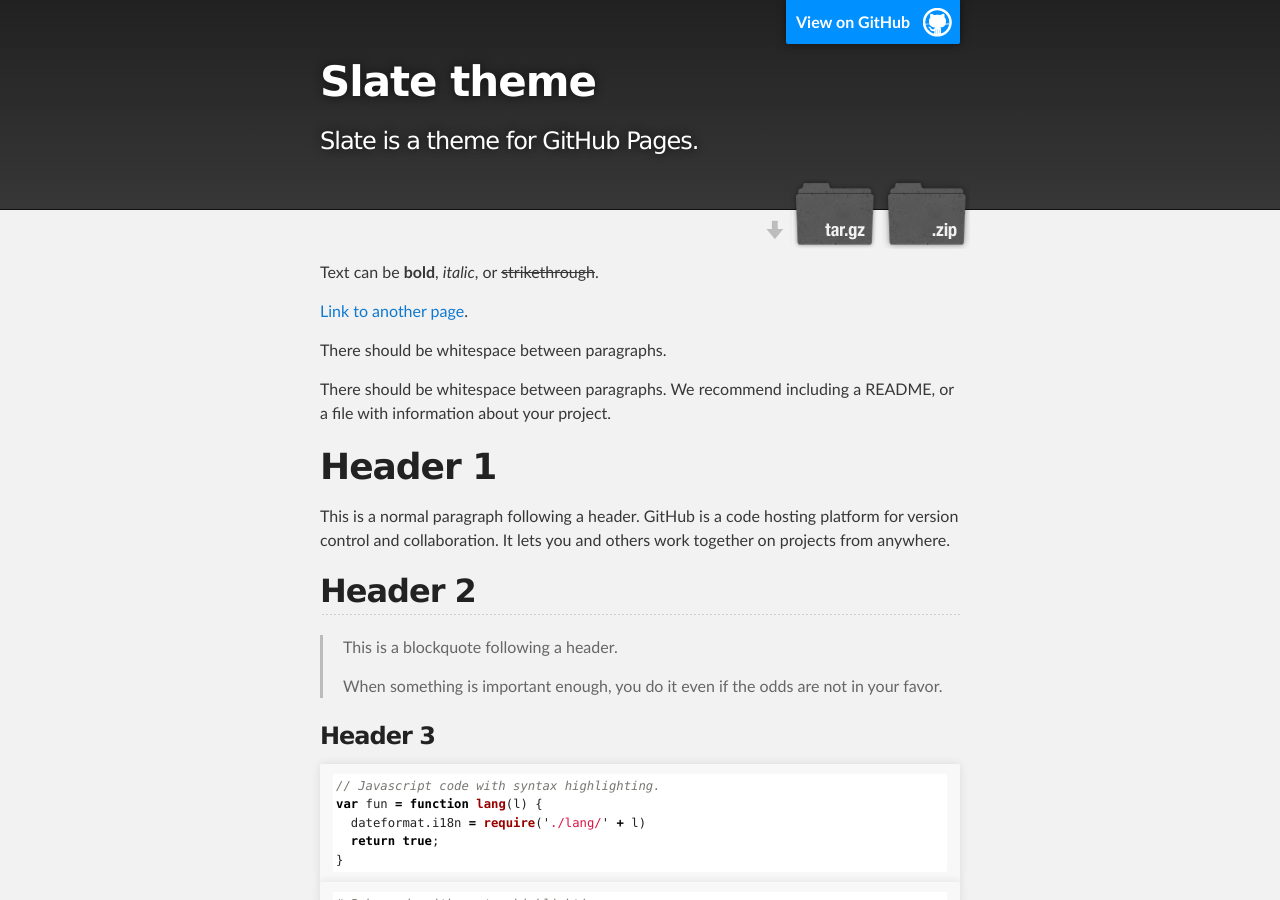
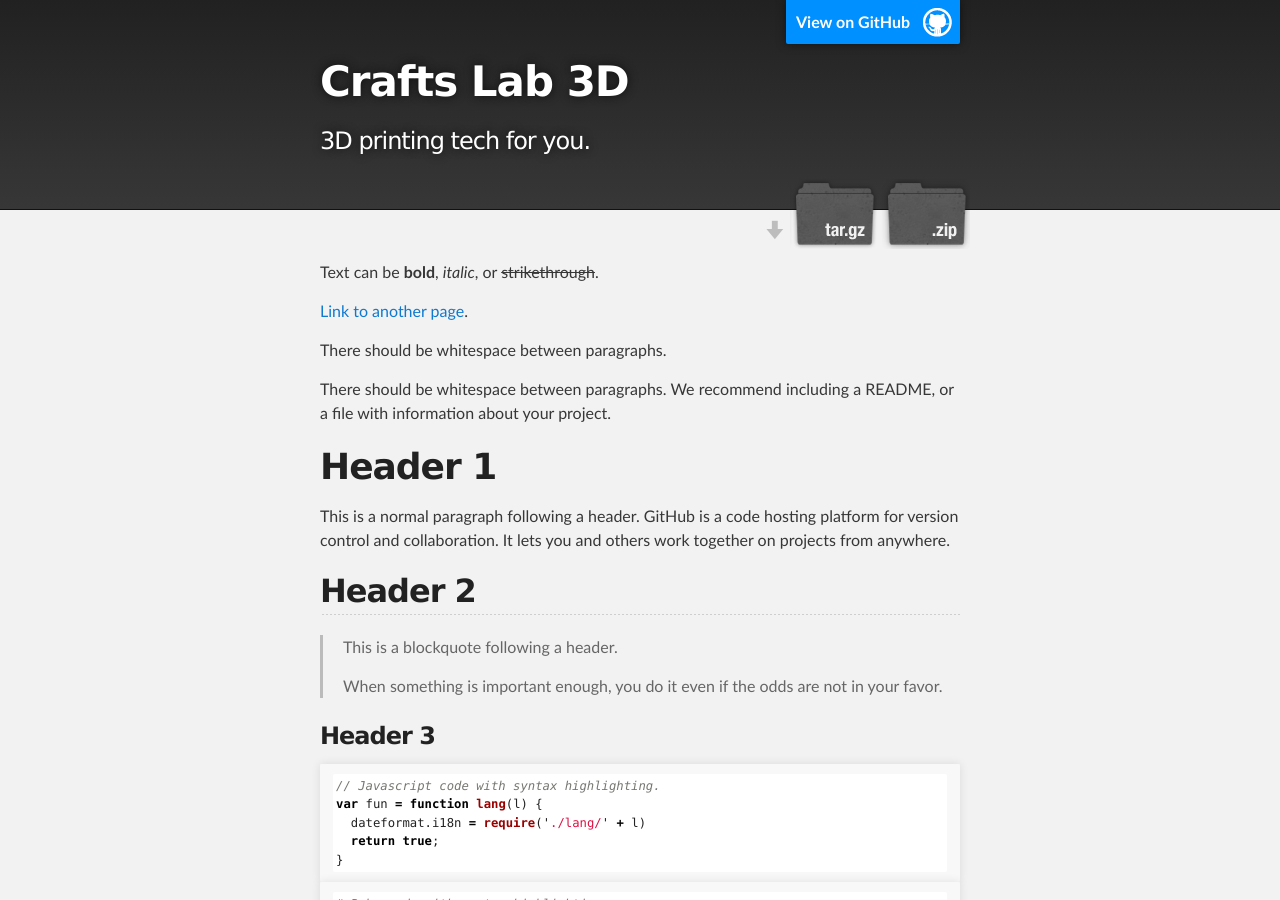
Before and after one commit to craftslab3d/craftslab.github.io, a Jekyll site: the page built from index.md, in a window 1280 px wide and 900 px high. Built offline with Jekyll 4.4.1, drawn with Linux system fonts in a browser that asks for light colours; some of the changed text lies outside the part shown.

Commit message:
slate theme commit

```diff
--- a/_config.yml
+++ b/_config.yml
@@ -1,5 +1,5 @@
-title: Slate theme
-description: Slate is a theme for GitHub Pages.
+title: Crafts Lab 3D
+description: 3D printing tech for you.
 show_downloads: true
 google_analytics:
 theme: jekyll-theme-slate
```
